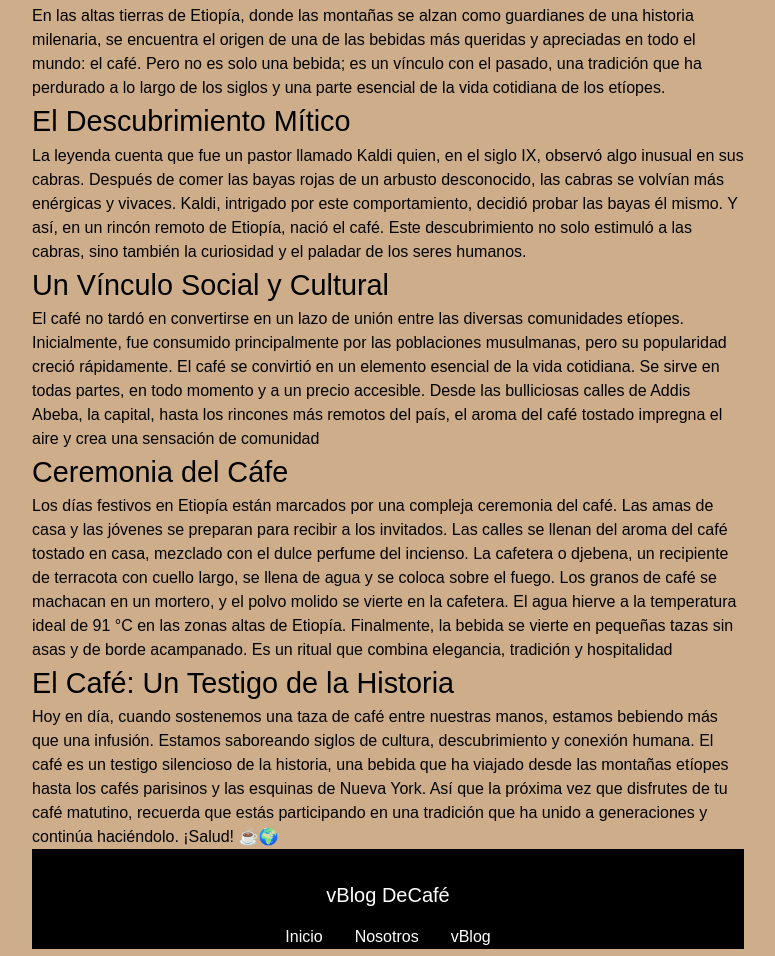
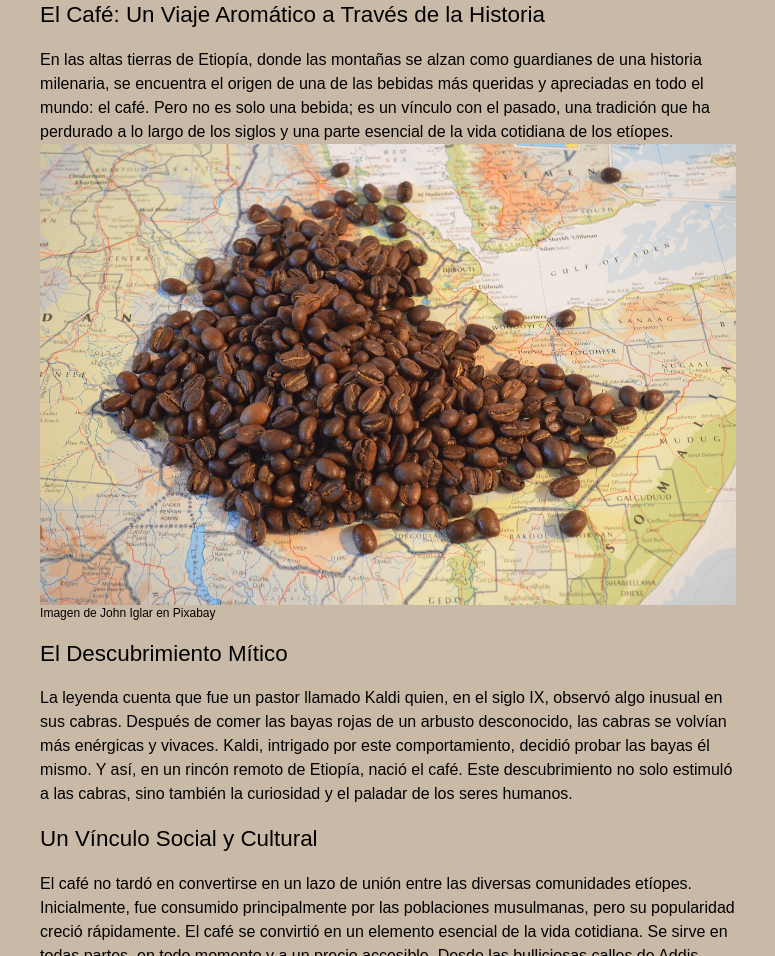
Before and after one commit to diegoe120/vBlogDeCafe, an Astro site: page / in a window 1280 px wide. Shown: the part 258-1214 px from the top of the page, without its empty margins (252-1027 px from the left). Built offline with nearby package versions, Linux system fonts and the light colour scheme; Astro itself is replaced by a stand-in of ours; a web font is replaced by a local one.

Commit message:
estilizando portada y agregando fotos

```diff
--- /dev/null
+++ b/src/components/Hamburguer.astro
@@ -0,0 +1,5 @@
+<div class="hamburguer">
+    <span class="line"></span>
+    <span class="line"></span>
+    <span class="line"></span>
+</div>
--- a/src/pages/index.astro
+++ b/src/pages/index.astro
@@ -1,5 +1,7 @@
 ---
 import "../styles/globales.css";
+import { Image } from "astro:assets";
+import imgCafeEtiopia from "../image/map-etiopia-cafe.jpg";
 import Header from "../components/Header.astro";
 import Footer from "../components/Footer.astro";
 
@@ -14,12 +16,16 @@ const pageTitle = "vBlogDeCafe";
 		<meta name="generator" content={Astro.generator} />
 		<title>{pageTitle}</title>
 	</head>
-	<body>
+	<body class="p-2">
 		<Header />
-		<h2 class="font-medium text-center mt-4">Cafe, un viaje cultural!</h2>
+		<h2 class="font-bold text-center text-5xl mt-4 titulo-span pt-2 mb-4">
+			Cafe, un viaje cultural!
+		</h2>
 
 		<article>
-			<h2>El Café: Un Viaje Aromático a Través de la Historia</h2>
+			<h3 class="">
+				El Café: Un Viaje Aromático a Través de la Historia
+			</h3>
 			<p>
 				En las altas tierras de Etiopía, donde las montañas se alzan
 				como guardianes de una historia milenaria, se encuentra el
@@ -28,56 +34,74 @@ const pageTitle = "vBlogDeCafe";
 				el pasado, una tradición que ha perdurado a lo largo de los
 				siglos y una parte esencial de la vida cotidiana de los etíopes.
 			</p>
-			<h2>El Descubrimiento Mítico</h2>
+			<picture>
+				<Image
+					src={imgCafeEtiopia}
+					alt="mapa de etipia con granos de cafe"
+				/>
+				<figcaption class="text-xs">
+					Imagen de <a
+						href="https://pixabay.com/es/users/john-i-19653/?utm_source=link-attribution&utm_medium=referral&utm_campaign=image&utm_content=549630"
+						>John Iglar</a
+					> en <a
+						href="https://pixabay.com/es//?utm_source=link-attribution&utm_medium=referral&utm_campaign=image&utm_content=549630"
+						>Pixabay</a
+					>
+				</figcaption>
+
+				<h3>El Descubrimiento Mítico</h3>
 				<p>
-				La leyenda cuenta que fue un pastor llamado Kaldi quien, en el
-				siglo IX, observó algo inusual en sus cabras. Después de comer
-				las bayas rojas de un arbusto desconocido, las cabras se volvían
-				más enérgicas y vivaces. Kaldi, intrigado por este
-				comportamiento, decidió probar las bayas él mismo. Y así, en un
-				rincón remoto de Etiopía, nació el café. Este descubrimiento no
-				solo estimuló a las cabras, sino también la curiosidad y el
-				paladar de los seres humanos.
+					La leyenda cuenta que fue un pastor llamado Kaldi quien, en
+					el siglo IX, observó algo inusual en sus cabras. Después de
+					comer las bayas rojas de un arbusto desconocido, las cabras
+					se volvían más enérgicas y vivaces. Kaldi, intrigado por
+					este comportamiento, decidió probar las bayas él mismo. Y
+					así, en un rincón remoto de Etiopía, nació el café. Este
+					descubrimiento no solo estimuló a las cabras, sino también
+					la curiosidad y el paladar de los seres humanos.
 				</p>
-			<h2>Un Vínculo Social y Cultural</h2>
+				<h3>Un Vínculo Social y Cultural</h3>
 				<p>
-				El café no tardó en convertirse en un lazo de unión entre las
-				diversas comunidades etíopes. Inicialmente, fue consumido
-				principalmente por las poblaciones musulmanas, pero su
-				popularidad creció rápidamente. El café se convirtió en un
-				elemento esencial de la vida cotidiana. Se sirve en todas
-				partes, en todo momento y a un precio accesible. Desde las
-				bulliciosas calles de Addis Abeba, la capital, hasta los
+					El café no tardó en convertirse en un lazo de unión entre
+					las diversas comunidades etíopes. Inicialmente, fue
+					consumido principalmente por las poblaciones musulmanas,
+					pero su popularidad creció rápidamente. El café se convirtió
+					en un elemento esencial de la vida cotidiana. Se sirve en
+					todas partes, en todo momento y a un precio accesible. Desde
+					las bulliciosas calles de Addis Abeba, la capital, hasta los
 					rincones más remotos del país, el aroma del café tostado
 					impregna el aire y crea una sensación de comunidad
 				</p>
-			<h2>Ceremonia del Cáfe</h2>
+				<h3>Ceremonia del Cáfe</h3>
 				<p>
 					Los días festivos en Etiopía están marcados por una compleja
-				ceremonia del café. Las amas de casa y las jóvenes se preparan
-				para recibir a los invitados. Las calles se llenan del aroma del
-				café tostado en casa, mezclado con el dulce perfume del
-				incienso. La cafetera o djebena, un recipiente de terracota con
-				cuello largo, se llena de agua y se coloca sobre el fuego. Los
-				granos de café se machacan en un mortero, y el polvo molido se
-				vierte en la cafetera. El agua hierve a la temperatura ideal de
-				91 °C en las zonas altas de Etiopía. Finalmente, la bebida se
-				vierte en pequeñas tazas sin asas y de borde acampanado. Es un
-				ritual que combina elegancia, tradición y hospitalidad
+					ceremonia del café. Las amas de casa y las jóvenes se
+					preparan para recibir a los invitados. Las calles se llenan
+					del aroma del café tostado en casa, mezclado con el dulce
+					perfume del incienso. La cafetera o djebena, un recipiente
+					de terracota con cuello largo, se llena de agua y se coloca
+					sobre el fuego. Los granos de café se machacan en un
+					mortero, y el polvo molido se vierte en la cafetera. El agua
+					hierve a la temperatura ideal de 91 °C en las zonas altas de
+					Etiopía. Finalmente, la bebida se vierte en pequeñas tazas
+					sin asas y de borde acampanado. Es un ritual que combina
+					elegancia, tradición y hospitalidad
 				</p>
-			<h2>El Café: Un Testigo de la Historia</h2>
+				<h3>El Café: Un Testigo de la Historia</h3>
 				<p>
-				Hoy en día, cuando sostenemos una taza de café entre nuestras
-				manos, estamos bebiendo más que una infusión. Estamos saboreando
-				siglos de cultura, descubrimiento y conexión humana. El café es
-				un testigo silencioso de la historia, una bebida que ha viajado
-				desde las montañas etíopes hasta los cafés parisinos y las
-				esquinas de Nueva York. Así que la próxima vez que disfrutes de
-				tu café matutino, recuerda que estás participando en una
-				tradición que ha unido a generaciones y continúa haciéndolo.
-				¡Salud! ☕🌍
+					Hoy en día, cuando sostenemos una taza de café entre
+					nuestras manos, estamos bebiendo más que una infusión.
+					Estamos saboreando siglos de cultura, descubrimiento y
+					conexión humana. El café es un testigo silencioso de la
+					historia, una bebida que ha viajado desde las montañas
+					etíopes hasta los cafés parisinos y las esquinas de Nueva
+					York. Así que la próxima vez que disfrutes de tu café
+					matutino, recuerda que estás participando en una tradición
+					que ha unido a generaciones y continúa haciéndolo. ¡Salud!
+					☕🌍
 				</p>
+			</picture>
+			<Footer />
 		</article>
-		<Footer />
 	</body>
 </html>
--- a/src/styles/globales.css
+++ b/src/styles/globales.css
@@ -2,7 +2,7 @@
 
 :root {
     --fontTitulo: 'Arizonia', cursive;
-    --colorDeFondoPrimario: #ceae8a;
+    --colorDeFondoPrimario: #c9baa8;
     --negro: #000;
     --blanco: #fff;
 }
@@ -34,6 +34,11 @@ h1 {
 
 h2 {
     font-size: 1.8rem;
+}
+
+h3 {
+    font-size: 1.4rem;
+    margin: 1rem 0;
 }
 
 a {
```
Also changed, not shown: src/image/map-etiopia-cafe.jpg (added). Lines whose indentation alone changed are shown as unchanged.
